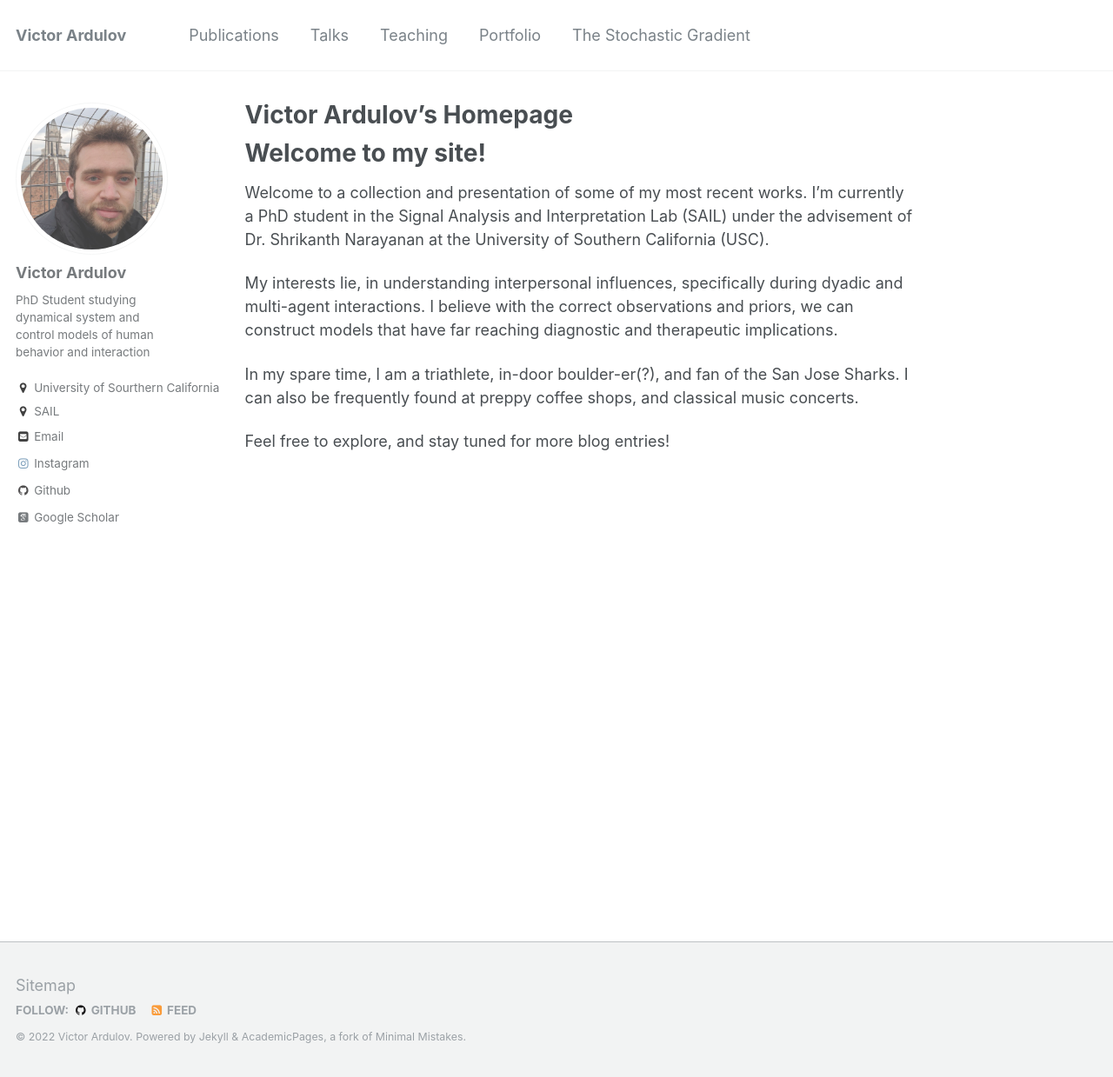
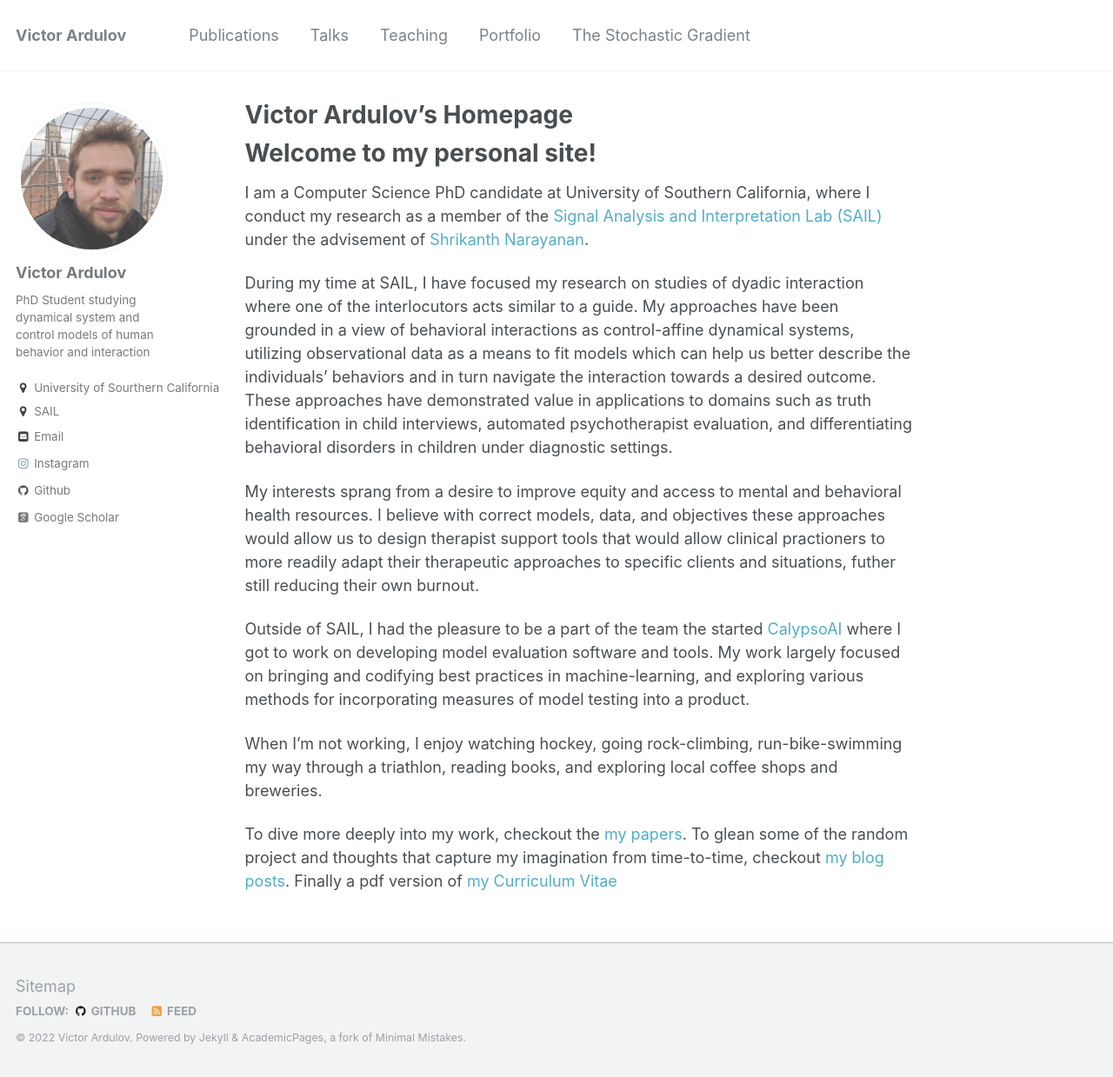
Before and after one commit to VArdulov/vardulov.github.io, a Jekyll site: the page built from _pages/about.md, in a window 1280 px wide and 1239 px high. Shown: the whole window at 87% size. Built offline with Jekyll 4.4.1, drawn with Linux system fonts in a browser that asks for light colours; some web fonts are replaced.

Commit message:
updated about me page to be more fleshed out

```diff
--- a/_pages/about.md
+++ b/_pages/about.md
@@ -8,13 +8,32 @@ redirect_from:
   - /about.html
 ---
 
-Welcome to my site!
+Welcome to my personal site!
 ======
 
-Welcome to a collection and presentation of some of my most recent works. I'm currently a PhD student in the Signal Analysis and Interpretation Lab (SAIL) under the advisement of Dr. Shrikanth Narayanan at the University of Southern California (USC).
+I am a Computer Science PhD candidate at University of Southern California, where I conduct my research as a member of
+the [Signal Analysis and Interpretation Lab (SAIL)](https://sail.usc.edu) under the advisement of
+[Shrikanth Narayanan](https://sail.usc.edu/people/shri.html).
 
-My interests lie, in understanding interpersonal influences, specifically during dyadic and multi-agent interactions. I believe with the correct observations and priors, we can construct models that have far reaching diagnostic and therapeutic implications.
+During my time at SAIL, I have focused my research on studies of dyadic interaction where one of the interlocutors acts
+similar to a guide. My approaches have been grounded in a view of behavioral interactions as control-affine dynamical
+systems, utilizing observational data as a means to fit models which can help us better describe the individuals' behaviors
+and in turn navigate the interaction towards a desired outcome. These approaches have demonstrated value in applications
+to domains such as truth identification in child interviews, automated psychotherapist evaluation, and differentiating
+behavioral disorders in children under diagnostic settings.
 
-In my spare time, I am a triathlete, in-door boulder-er(?), and fan of the San Jose Sharks. I can also be frequently found at preppy coffee shops, and classical music concerts.
+My interests sprang from a desire to improve equity and access to mental and behavioral health resources. I believe with
+correct models, data, and objectives these approaches would allow us to design therapist support tools that would allow
+clinical practioners to more readily adapt their therapeutic approaches to specific clients and situations, futher still
+reducing their own burnout.
 
-Feel free to explore, and stay tuned for more blog entries!
+Outside of SAIL, I had the pleasure to be a part of the team the started [CalypsoAI](https://calypsoai.com) where I got
+to work on developing model evaluation software and tools. My work largely focused on bringing and codifying best practices
+in machine-learning, and exploring various methods for incorporating measures of model testing into a product.
+
+When I'm not working, I enjoy watching hockey, going rock-climbing, run-bike-swimming my way through a triathlon, reading
+books, and exploring local coffee shops and  breweries.
+
+To dive more deeply into my work, checkout the [my papers](./publications.md). To glean some of the random project and
+thoughts that capture my imagination from time-to-time, checkout [my blog posts](./year-archive.html). Finally a pdf
+version of [my Curriculum Vitae](../files/Curriculum_Vitae_February2022.pdf)
```
